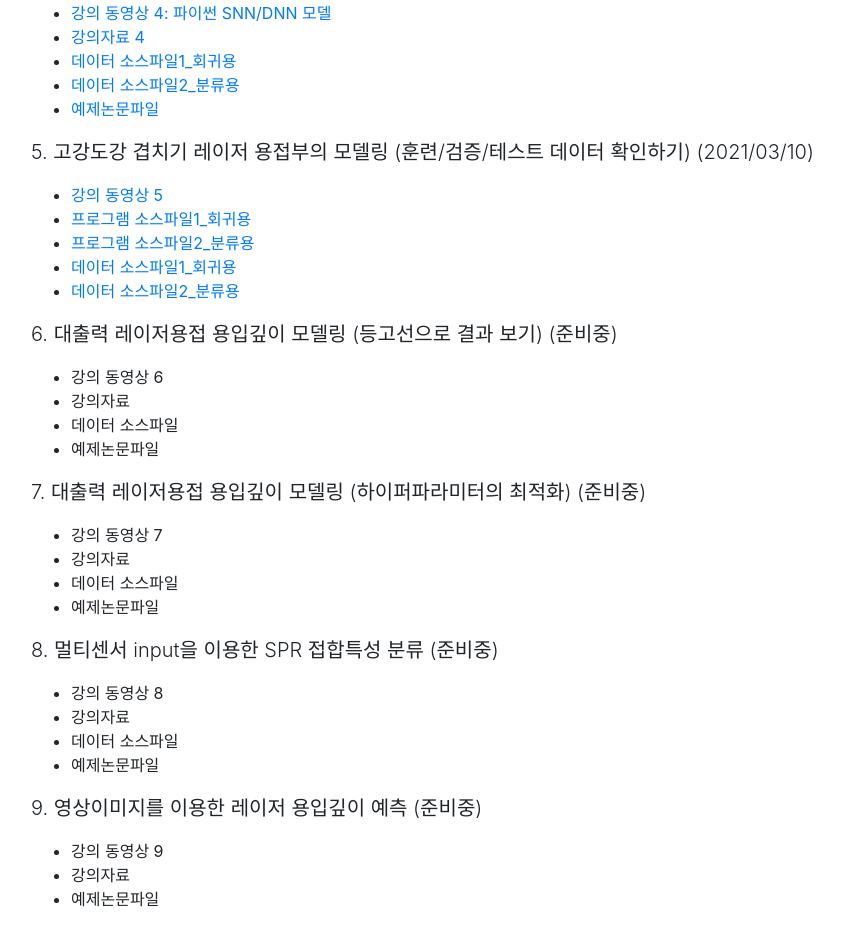
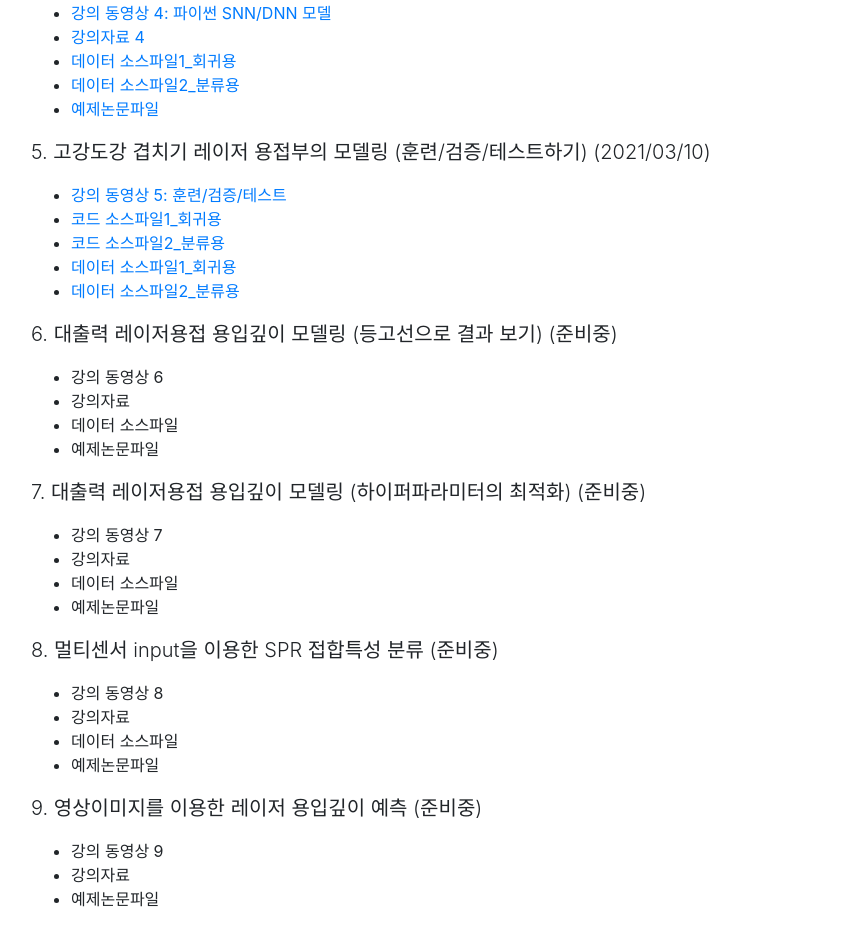
Before and after one commit to deepjoining/deepjoining.github.io, a website with bundled scripts: page index.html in a window 1280 px wide. Shown: the part 1169-2103 px from the top of the page, without its empty margins (54-897 px from the left). Built offline with nearby package versions, Linux system fonts and the light colour scheme.

Commit message:
Update index.html

```diff
--- a/index.html
+++ b/index.html
@@ -94,11 +94,11 @@
             <li><a href="/lec/paper1.pdf">예제논문파일</a></li>
           </ul>
 
-          <p class="lead">5. 고강도강 겹치기 레이저 용접부의 모델링 (훈련/검증/테스트 데이터 확인하기) (2021/03/10)</p>
+          <p class="lead">5. 고강도강 겹치기 레이저 용접부의 모델링 (훈련/검증/테스트하기) (2021/03/10)</p>
           <ul>
-            <li><a href="https://youtu.be/fjTOncJ6JhE">강의 동영상 5 </a></li>
-            <li><a href="/lec/5. Classification_split train, val, test data.ipynb">프로그램 소스파일1_회귀용</a></li>
-            <li><a href="/lec/5. Regression_split train, val, test data.ipynb">프로그램 소스파일2_분류용</a></li>
+            <li><a href="https://youtu.be/fjTOncJ6JhE">강의 동영상 5: 훈련/검증/테스트 </a></li>
+            <li><a href="/lec/5. Classification_split train, val, test data.ipynb">코드 소스파일1_회귀용</a></li>
+            <li><a href="/lec/5. Regression_split train, val, test data.ipynb">코드 소스파일2_분류용</a></li>
             <li><a href="/lec/data_laser_1.csv">데이터 소스파일1_회귀용</a></li>
             <li><a href="/lec/data_laser_2.csv">데이터 소스파일2_분류용</a></li>
           </ul>
```
